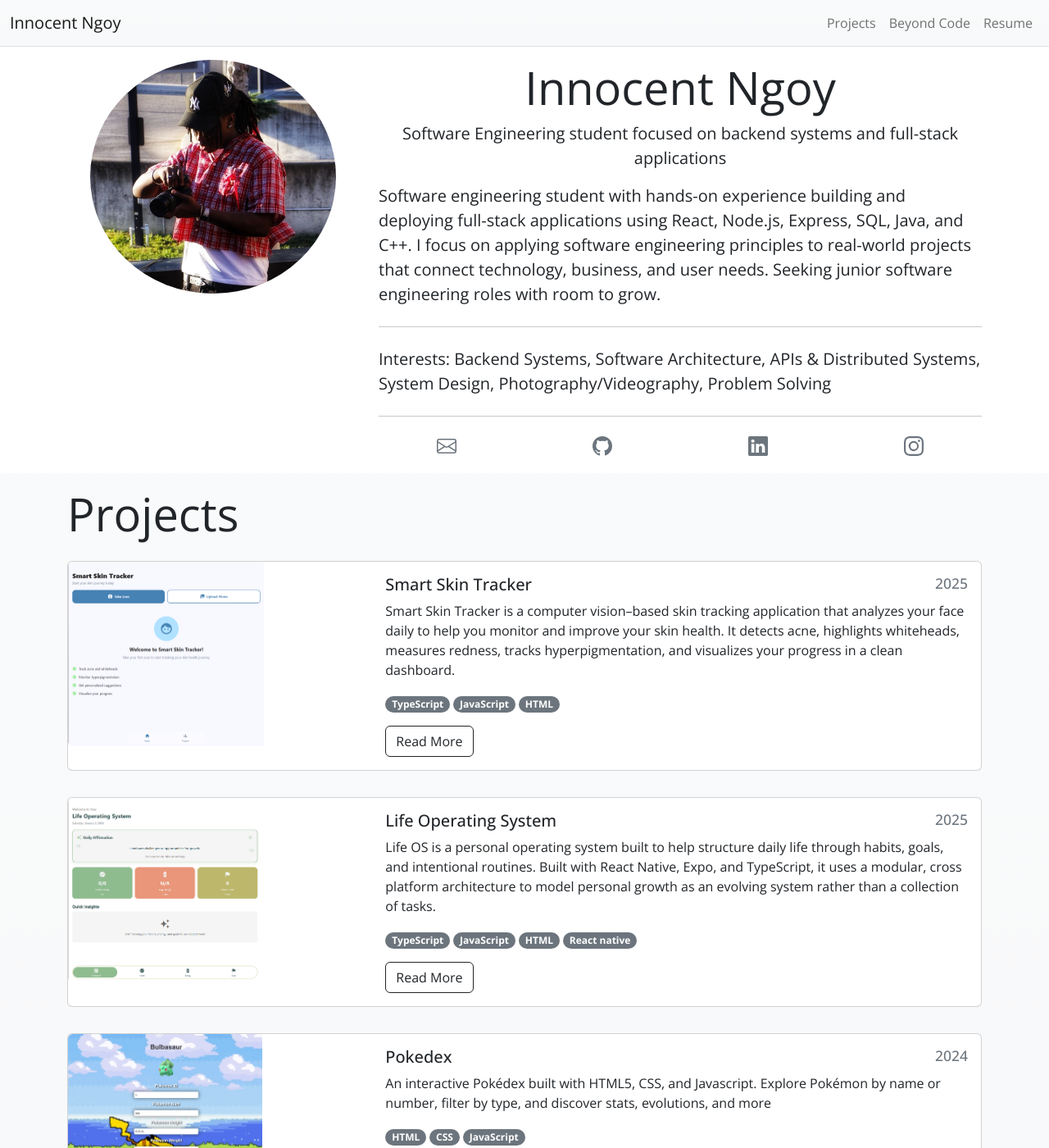
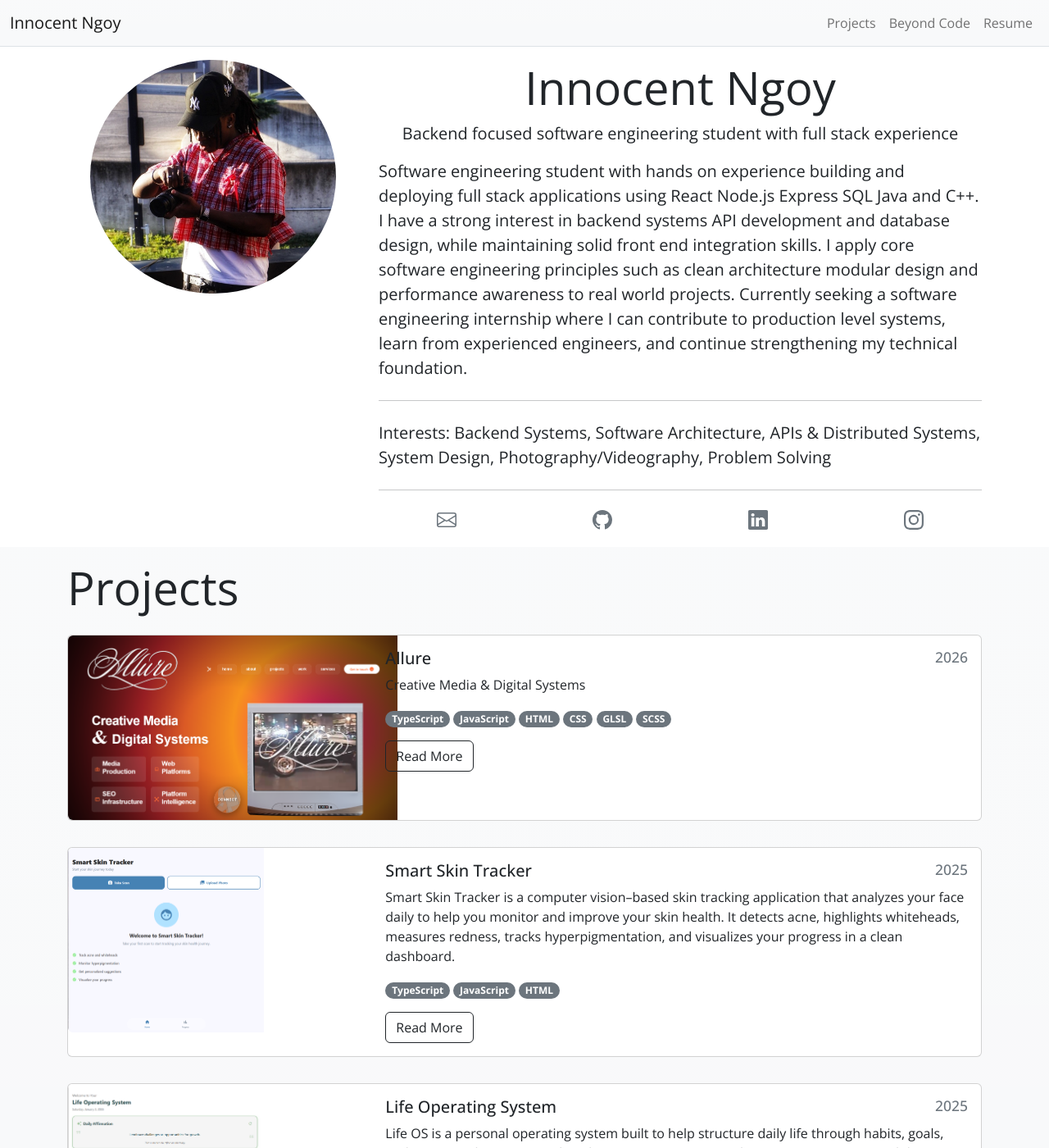
Before and after one commit to Inongoy/portfolio, a Jekyll site: the page built from index.html, in a window 1280 px wide and 1400 px high. Shown: the whole window at 82% size. Built offline with Jekyll 4.4.1, drawn with Linux system fonts in a browser that asks for light colours; some of the changed text lies outside the part shown.

Commit message:
Added new project

```diff
--- a/_data/bio.json
+++ b/_data/bio.json
@@ -1,11 +1,11 @@
 {
   "basics": {
     "name": "Innocent Ngoy",
-    "label": "Software Engineering student focused on backend systems and full-stack applications",
+    "label": "Backend focused software engineering student with full stack experience",
     "picture": "/img/MG_1428.jpg",
     "email": "Ingoy247@icloud.com",
-    "phone": "+1 (226) 503-1698",
-    "summary": "Software engineering student with hands-on experience building and deploying full-stack applications using React, Node.js, Express, SQL, Java, and C++. I focus on applying software engineering principles to real-world projects that connect technology, business, and user needs. Seeking junior software engineering roles with room to grow.",
+    "phone": "Available upon requestsss",
+    "summary": "Software engineering student with hands on experience building and deploying full stack applications using React Node.js Express SQL Java and C++. I have a strong interest in backend systems API development and database design, while maintaining solid front end integration skills. I apply core software engineering principles such as clean architecture modular design and performance awareness to real world projects. Currently seeking a software engineering internship where I can contribute to production level systems, learn from experienced engineers, and continue strengthening my technical foundation.",
     "location": { "address": "", "postalCode": "N6J 3S7", "city": "London", "countryCode": "Canada", "region": "Ontario" },
     "profiles": [
       { "network": "github", "username": "inongoy", "url": "https://github.com/Inongoy" },
--- a/_includes/creative/beyond-code.html
+++ b/_includes/creative/beyond-code.html
@@ -81,14 +81,17 @@
       </div>
     </div>
 
+
     <!-- Allure Media (Logo + Brief Description) -->
 <div class="row mt-5">
   <div class="col-12 text-center">
-    <img
-      src="{{ '/img/ALLURE/Allure.JPG' | relative_url }}"
-      alt="Allure Media logo"
-      style="max-width: 140px; width: 100%;  margin-bottom: 0.75rem; opacity: 0.9;"
-    />
+    <a href="https://inongoy.github.io/Allure/index.html" target="_blank" rel="noopener">
+      <img
+        src="{{ '/img/ALLURE/Allure.JPG' | relative_url }}"
+        alt="Allure Media logo"
+        style="max-width: 140px; width: 100%; margin-bottom: 0.75rem; opacity: 0.9;"
+      />
+    </a>
   </div>
 </div>
 
--- /dev/null
+++ b/projects/Allure.md
@@ -0,0 +1,40 @@
+---
+layout: project
+type: project
+image: img/ALLURE/1.png
+title: "Allure"
+date: 2026
+published: true
+labels:
+  - TypeScript
+  - JavaScript
+  - HTML
+  - CSS
+  - GLSL
+  - SCSS
+summary: "Creative Media & Digital Systems"
+---
+
+<div class="text-center p-4">
+  <img width="400px" src="../img/ALLURE/2.png" class="img-thumbnail" >
+  <img width="400px" src="../img/ALLURE/3.png" class="img-thumbnail" >
+  <img width="400px" src="../img/ALLURE/4.png" class="img-thumbnail" >
+  <img width="400px" src="../img/ALLURE/5.png" class="img-thumbnail" >
+</div>
+
+Allure Creative Media and Digital Systems is a digital branding and systems development project focused on building modern scalable infrastructure for creative businesses. The project combines visual storytelling with technical execution delivering not just design but structured digital systems that support long term growth.
+
+I designed and developed a cohesive brand presence alongside the underlying digital architecture including responsive web interfaces content systems and workflow automation tools. The goal was to bridge creativity and engineering by transforming brand identity into a functional performance driven digital ecosystem.
+
+Allure Creative Media and Digital Systems demonstrates my ability to merge creative direction with technical systems thinking building platforms that are visually compelling operationally efficient and strategically scalable.
+<hr>
+Technologies Used:
+
+    TypeScript
+    JavaScript
+    HTML
+    CSS
+    GLSL
+    SCSS
+
+Source: <a href="https://inongoy.github.io/Allure/">Allure</a>
```
